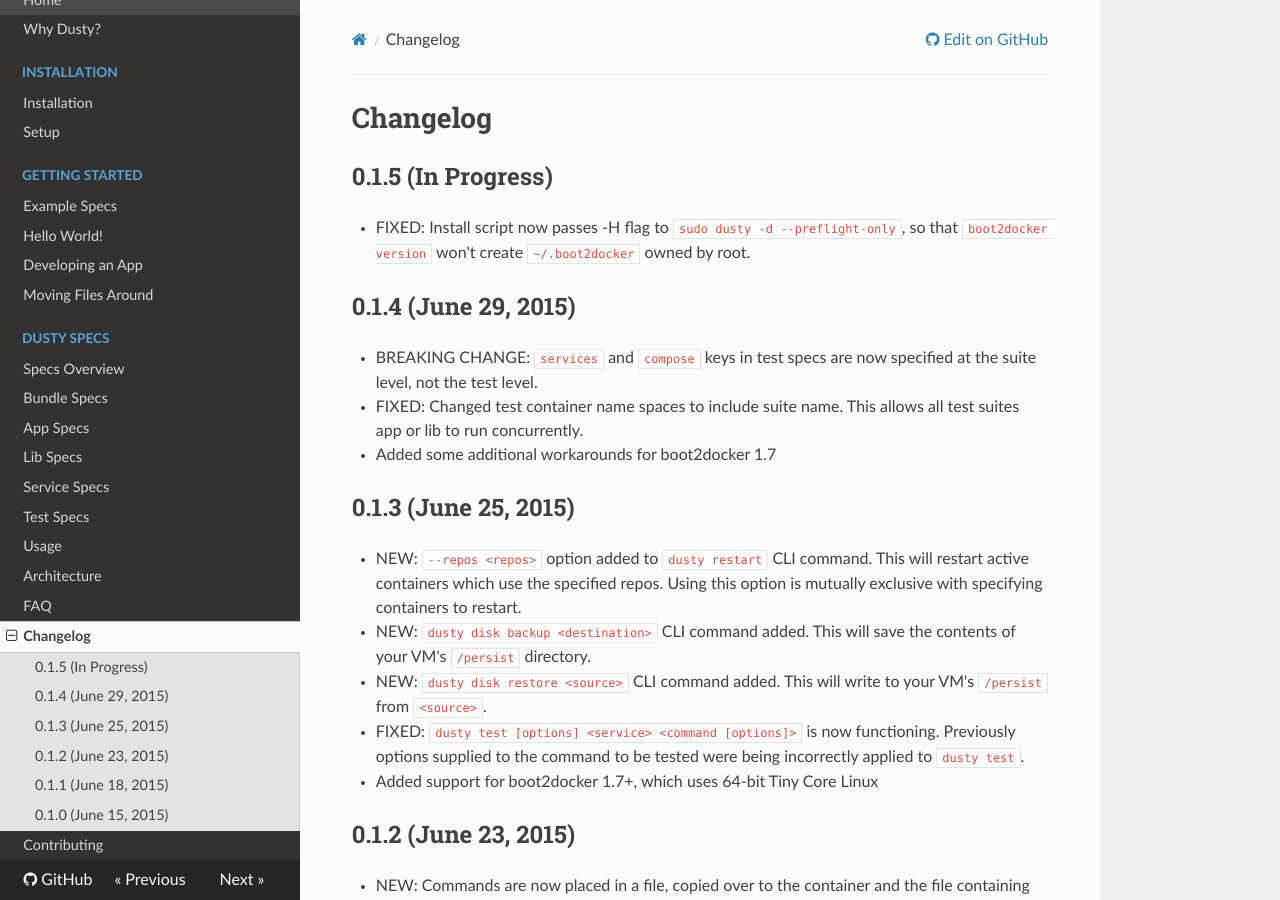
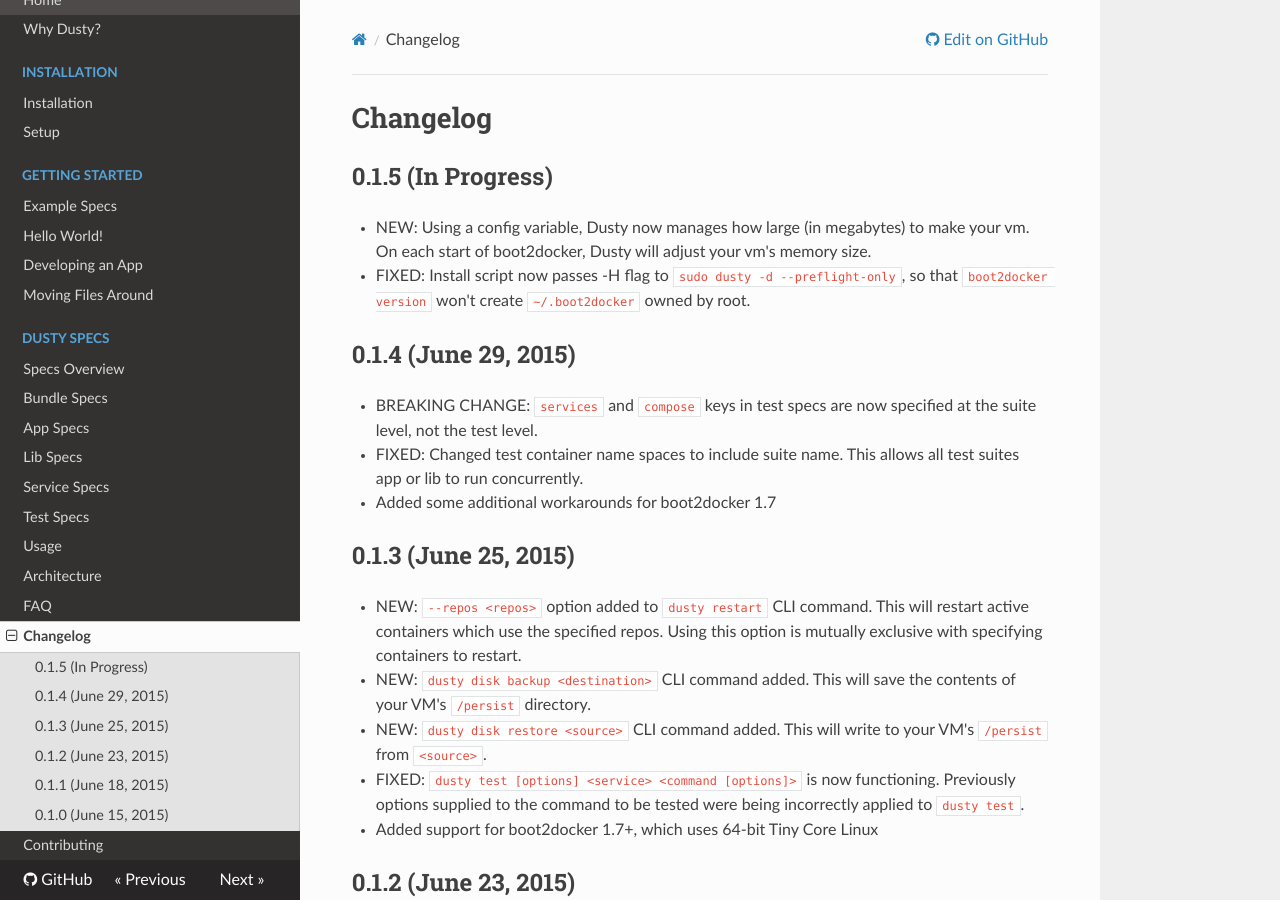
Before and after one commit to gamechanger/dusty, an MkDocs documentation site: the page built from docs/changelog.md, in a window 1280 px wide and 900 px high. Built offline with MkDocs 1.6.1, drawn with Linux system fonts in a browser that asks for light colours; nearby versions of some CDN libraries; old or Windows-style settings are respelled for this version of MkDocs.

Commit message:
update changelog

```diff
--- a/docs/changelog.md
+++ b/docs/changelog.md
@@ -1,6 +1,8 @@
 # Changelog
 
 ## 0.1.5 (In Progress)
+  * NEW: Using a config variable, Dusty now manages how large (in megabytes) to make your vm.  On each start of boot2docker, Dusty will adjust your vm's memory size.
+
   * FIXED: Install script now passes -H flag to `sudo dusty -d --preflight-only`, so that `boot2docker version` won't create `~/.boot2docker` owned by root.
 
 ## 0.1.4 (June 29, 2015)
```
